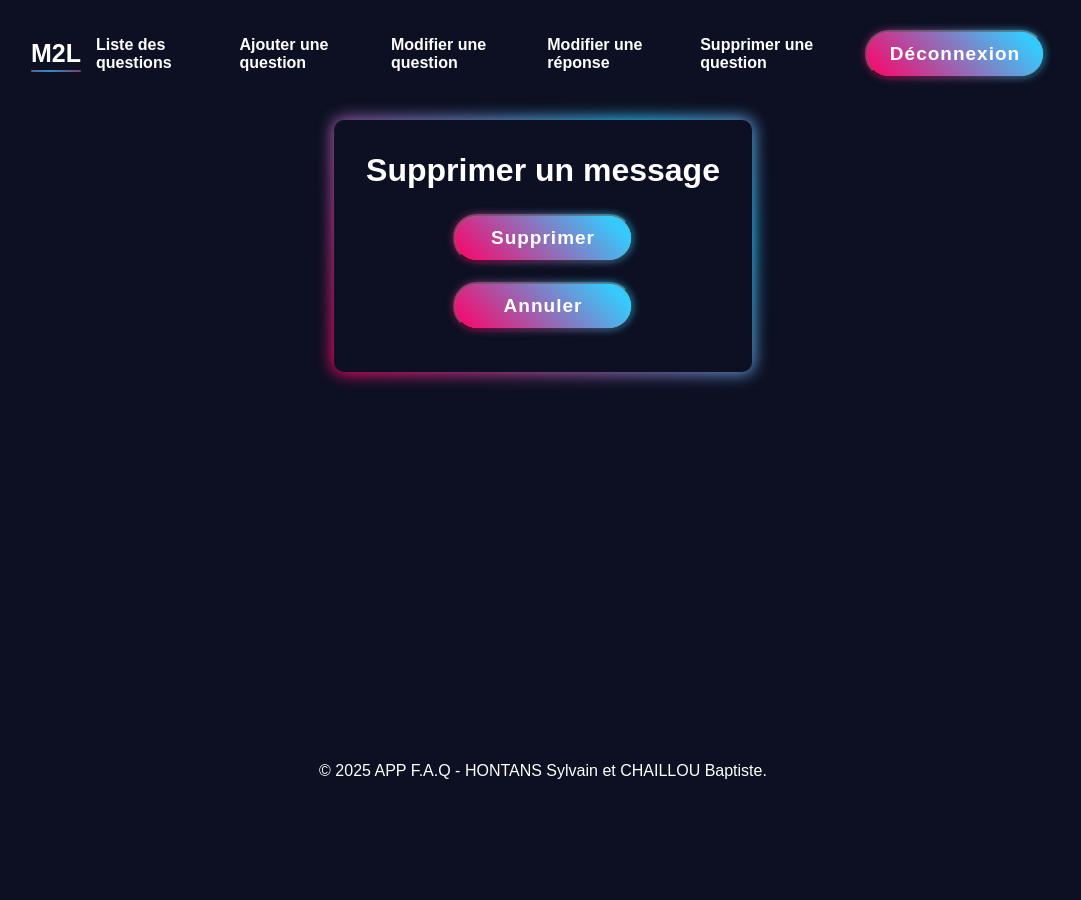
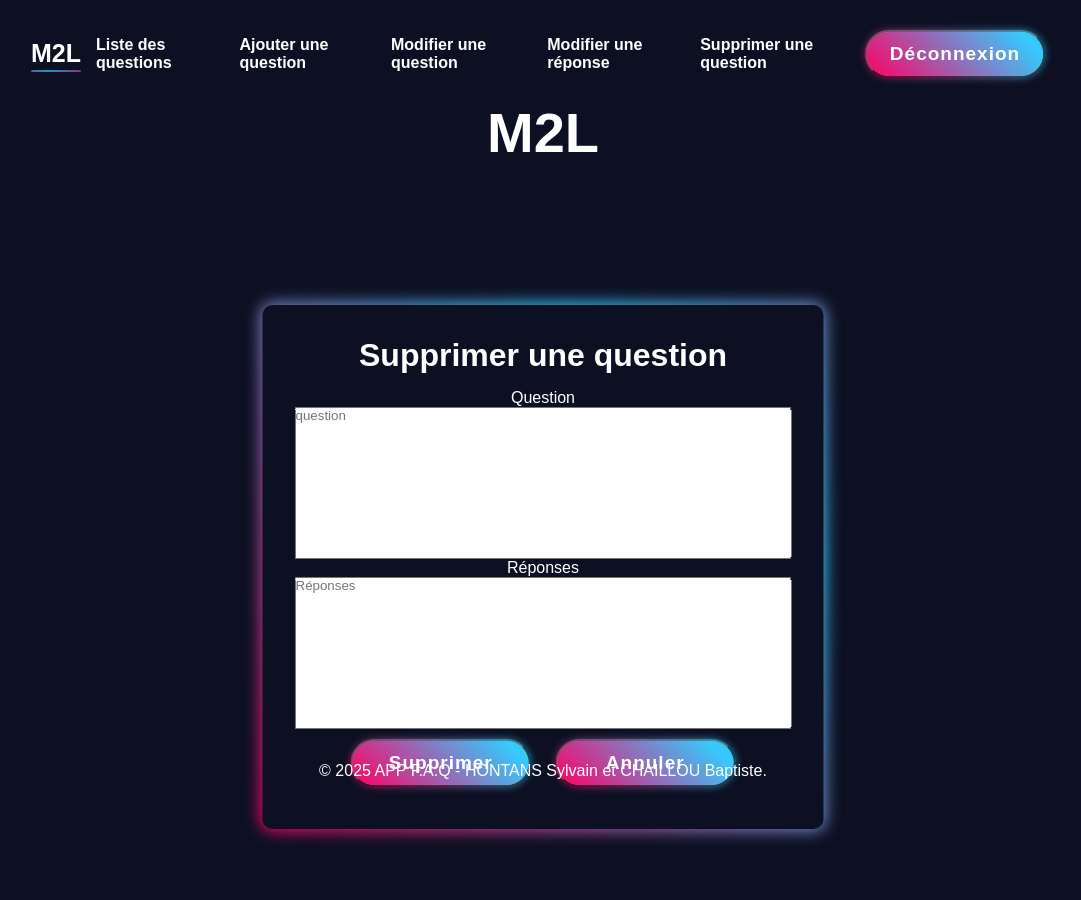
Before and after one commit to FastAze/APPFAQ, a PHP site: page /pages/php/delete.php in a window 1280 px wide. Shown: the whole page, without its empty margins (97-1178 px from the left). Before the commit the page ends 779 px from the top, so only its background shows below. Run offline with PHP 8.4, Linux system fonts and the light colour scheme; some web fonts are replaced.

Commit message:
Modification des titres et des étiquettes des formulaires de suppression et de modification, ajout de champs pour les questions et réponses, et amélioration de la navigation avec un bouton d'annulation.

```diff
--- a/pages/php/delete.php
+++ b/pages/php/delete.php
@@ -10,13 +10,21 @@
     <link rel="stylesheet" href="../css/main.css">
 </head>
 <body>
+<h1 class="titel-appfaq">M2L</h1>
     <div class="container">
-        <h2>Supprimer un message</h2>
+        <h2>Supprimer une question</h2>
         <form action="#" method="post">
-            <!-- Avec le PHP, nous allons afficher les questions des utilisateurs et une checkbox pour les sélectionner. -->
-            <button class="btn" type="submit">Supprimer</button><!-- Supprime la question de la liste avec le PHP -->
+            <label for="question">Question</label>
+            <br>
+            <textarea name="question" id="question" placeholder="question" rows="10" cols="60" style="resize: none;" required></textarea> <!-- Affiche le message à modifier avec le PHP-->
+            <br>
+            <label for="réponses">Réponses</label>
+            <br>
+            <textarea name="réponses" id="réponses" placeholder="Réponses" rows="10" cols="60" style="resize: none;" required></textarea> <!-- Affiche la réponse à modifier avec le PHP-->
+            <br>
+            <button class="btn" type="submit">Supprimer</button>
+            <button type="button" class="btn" onclick="window.location.href='list.php'">Annuler</button>
         </form>
-        <button type="button" class="btn" onclick="window.location.href='list.php'">Annuler</button>
     </div>
 </body>
 </html>
--- a/pages/php/edit.php
+++ b/pages/php/edit.php
@@ -6,7 +6,7 @@
 <head>
     <meta charset="UTF-8">
     <meta name="viewport" content="width=device-width, initial-scale=1.0">
-    <title>Modifier le message</title>
+    <title>Modifier une question / Répondre</title>
     <link rel="stylesheet" href="../css/main.css">
 </head>
 <body>
@@ -14,9 +14,9 @@
     <div class="container">
         <h2>Modifier une question / Répondre</h2>
         <form action="#" method="post">
-            <label for="message">Message</label>
+            <label for="question">Question</label>
             <br>
-            <textarea name="message" id="message" placeholder="Message" rows="10" cols="60" style="resize: none;" required></textarea> <!-- Affiche le message à modifier avec le PHP-->
+            <textarea name="question" id="question" placeholder="question" rows="10" cols="60" style="resize: none;" required></textarea> <!-- Affiche le message à modifier avec le PHP-->
             <br>
             <label for="réponses">Réponses</label>
             <br>
```
